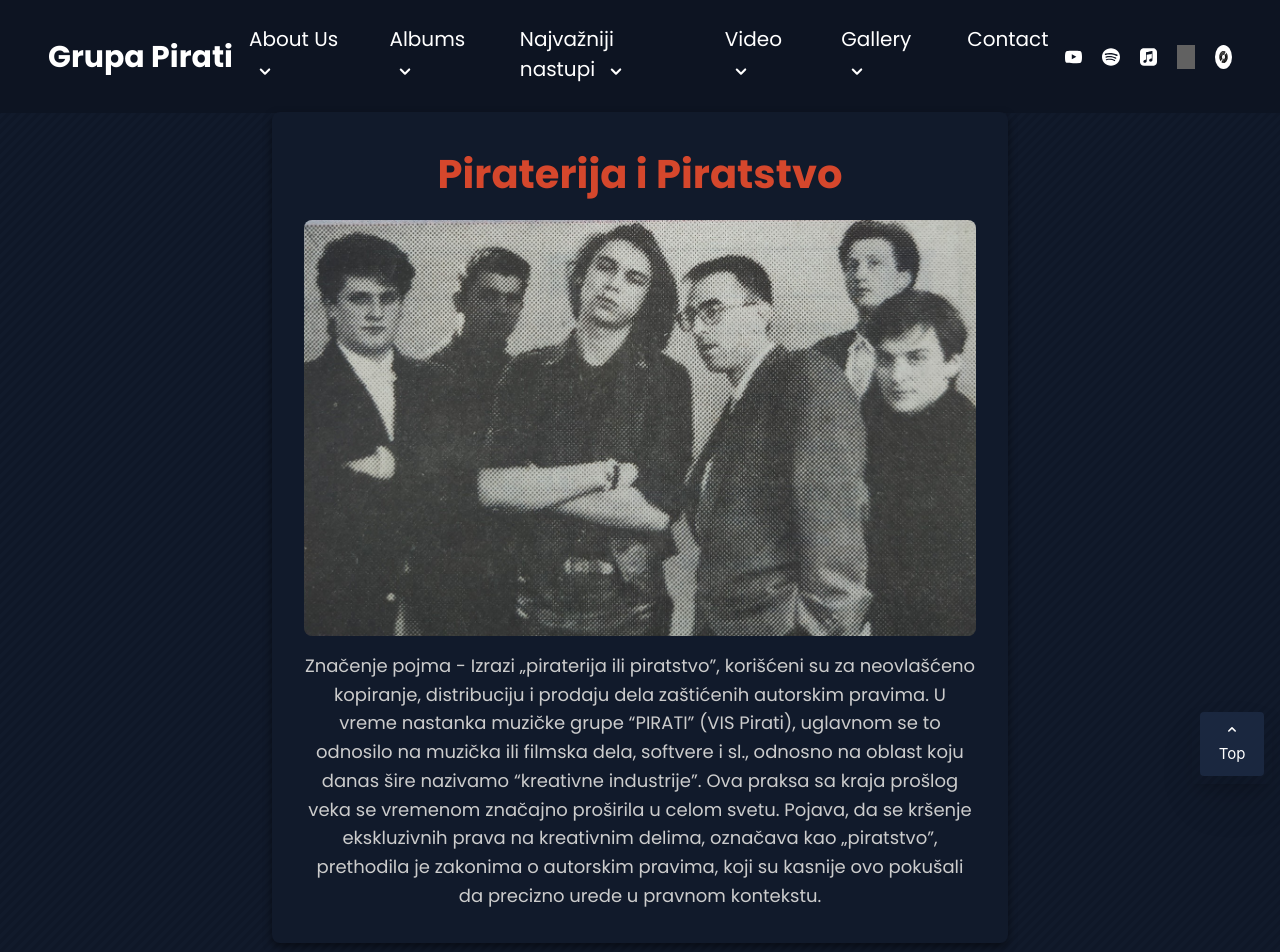
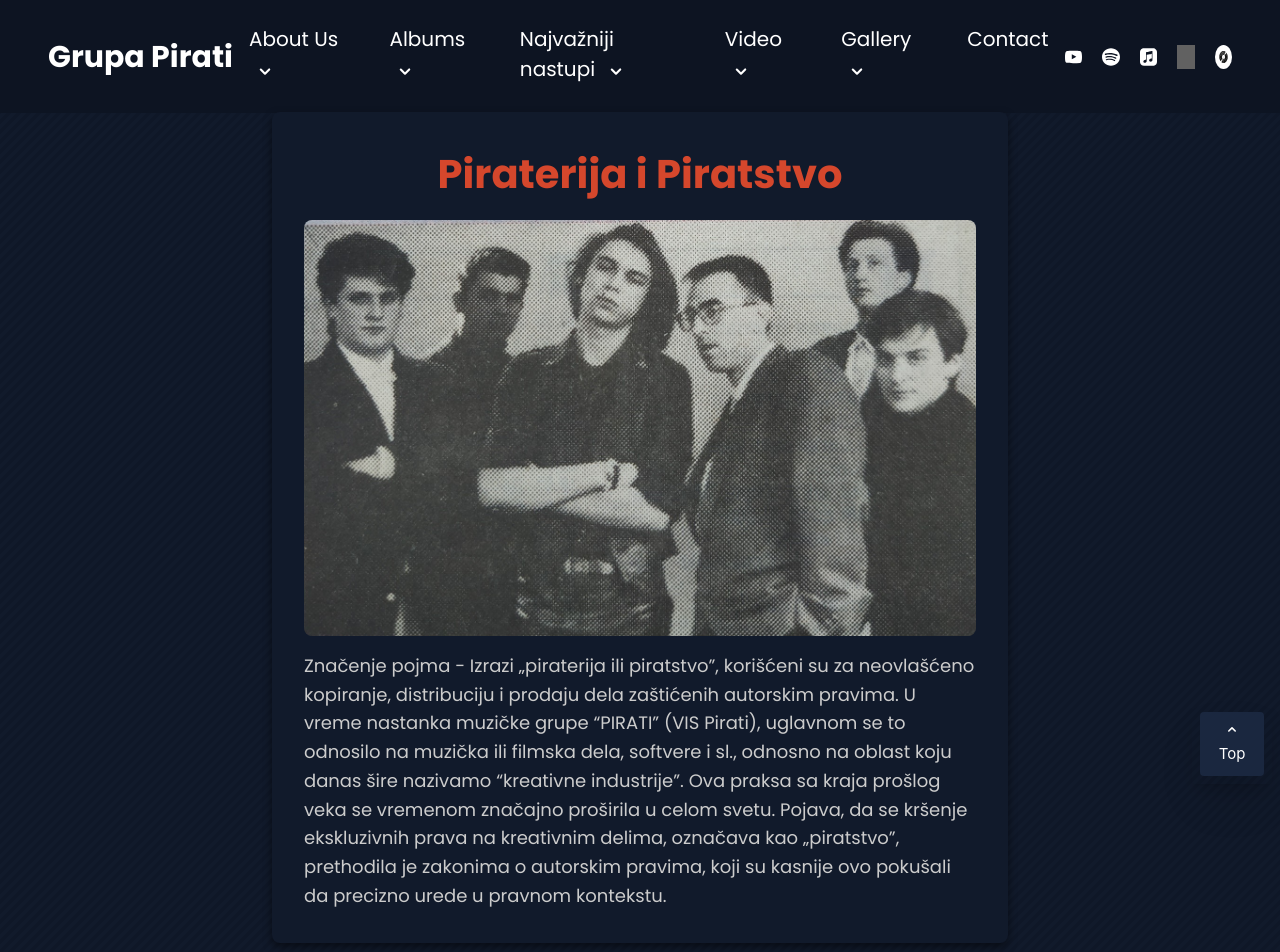
Before and after one commit to MCCN-DEV/pirati-webpage, a Vue app: page /paragraph/1 in a window 1280 px wide. Shown: the top 952 px of the page. Built offline with nearby package versions, Linux system fonts and the light colour scheme; grey boxes are pictures that could not be loaded.

Commit message:
Added image for TV, Radio i Stampa

```diff
--- a/src/pages/About.vue
+++ b/src/pages/About.vue
@@ -59,6 +59,7 @@ import TirazRasprodatImage from "@/assets/img/TirazRasprodat_MainPic.jpg";
 import PiraterijaIPiratstvo from "@/assets/img/PiraterijaIPiratstvo_MainPic.jpg";
 import PrviNastup from "@/assets/img/PrviNastup_main.png";
 import PrvaPostava from "@/assets/img/PrvaPostava_main.png";
+import TvRadioIStampa from "@/assets/img/TvRadioIStampa_MAIN.jpg";
 
 gsap.registerPlugin(ScrollTrigger);
 
@@ -87,7 +88,7 @@ export default {
 				{ content: "https://i.imgur.com/7o6gXKY.png" },
 				{ content: TirazRasprodatImage },
 				{ content: TirazRasprodatImage },
-				{ content: TirazRasprodatImage },
+				{ content: TvRadioIStampa },
 			],
 			paragraphs: [
 				{
@@ -110,7 +111,7 @@ export default {
 				},
 				{
 					content: `Kao izdanje za PGP RTS, urađena je efektna marketinška kampanja 1994. godine sa reklamnim TV i radijskim spotom za ploču grupe “PIRATI” “Lora Holliday”. Snimke i spotove grupe sa ovog albuma emitovale su sve radio i televizijske stanice u tadašnjem sistemu RTS, “Politika”, privatne radio i TV stanice, kao i radio i TV stanice van naše zemlje.
-U kontekstu promocije grupe “Pirati” i studijskog izdanja “Lora Holliday” urađena su četiri režirana studijska spota (tri je uradio Slaviša Grujić) za pesme “180/120”, “Očemu misliš dok sklapaš oči”, “Sanjao sam da sam car” i Bosiljka Šiđanin za pesmu“Lora Holliday”.
+U kontekstu promocije grupe “Pirati” i studijskog izdanja “Lora Holliday” urađena su četiri režirana studijska spota (tri je uradio Slaviša Grujić) za pesme “180/120”, “Očemu misliš dok sklapaš oči”, “Sanjao sam da sam car” i Bosiljka Šiđanin za pesmu “Lora Holliday”.
 Zabeleženi su brojni TV nastupi na RTS koji su se reprizno emitovali više puta. Snimljena je emisija “TV portret” (Peđa Vranješević) sa vođom grupe Đ. Jovanovićem, koja je bila takođe više puta reprizirana. Realizovana su i brojna predstavljanja albuma grupe na radio stanicama u živim emisijama kao i tekstovi u štampi.
 `,
 				},
--- a/src/pages/ParagraphPage.vue
+++ b/src/pages/ParagraphPage.vue
@@ -32,6 +32,7 @@ import TirazRasprodatImage from "@/assets/img/TirazRasprodat_MainPic.jpg";
 import PiraterijaIPiratstvo from "@/assets/img/PiraterijaIPiratstvo_MainPic.jpg";
 import PrviNastup from "@/assets/img/PrviNastup_main.png";
 import PrvaPostava from "@/assets/img/PrvaPostava_main.png";
+import TvRadioIStampa from "@/assets/img/TvRadioIStampa_MAIN.jpg";
 
 export default {
 	name: "ParagraphPage",
@@ -90,10 +91,10 @@ export default {
 				7: {
 					title: "TV, radio i štampa",
 					content: `Kao izdanje za PGP RTS, urađena je efektna marketinška kampanja 1994. godine sa reklamnim TV i radijskim spotom za ploču grupe “PIRATI” “Lora Holliday”. Snimke i spotove grupe sa ovog albuma emitovale su sve radio i televizijske stanice u tadašnjem sistemu RTS, “Politika”, privatne radio i TV stanice, kao i radio i TV stanice van naše zemlje.
-U kontekstu promocije grupe “Pirati” i studijskog izdanja “Lora Holliday” urađena su četiri režirana studijska spota (tri je uradio Slaviša Grujić) za pesme “180/120”, “Očemu misliš dok sklapaš oči”, “Sanjao sam da sam car” i Bosiljka Šiđanin za pesmu“Lora Holliday”.
+U kontekstu promocije grupe “Pirati” i studijskog izdanja “Lora Holliday” urađena su četiri režirana studijska spota (tri je uradio Slaviša Grujić) za pesme “180/120”, “Očemu misliš dok sklapaš oči”, “Sanjao sam da sam car” i Bosiljka Šiđanin za pesmu “Lora Holliday”.
 Zabeleženi su brojni TV nastupi na RTS koji su se reprizno emitovali više puta. Snimljena je emisija “TV portret” (Peđa Vranješević) sa vođom grupe Đ. Jovanovićem, koja je bila takođe više puta reprizirana. Realizovana su i brojna predstavljanja albuma grupe na radio stanicama u živim emisijama kao i tekstovi u štampi.
 `,
-					image: "https://i.imgur.com/7o6gXKY.png",
+					image: TvRadioIStampa,
 				},
 			};
 
@@ -198,5 +199,6 @@ Zabeleženi su brojni TV nastupi na RTS koji su se reprizno emitovali više puta
 	line-height: 1.6;
 	max-width: 700px;
 	margin: 0 auto;
+	text-align: left;
 }
 </style>
```
Also changed, not shown: src/assets/img/TvRadioIStampa_MAIN.jpg (added).
